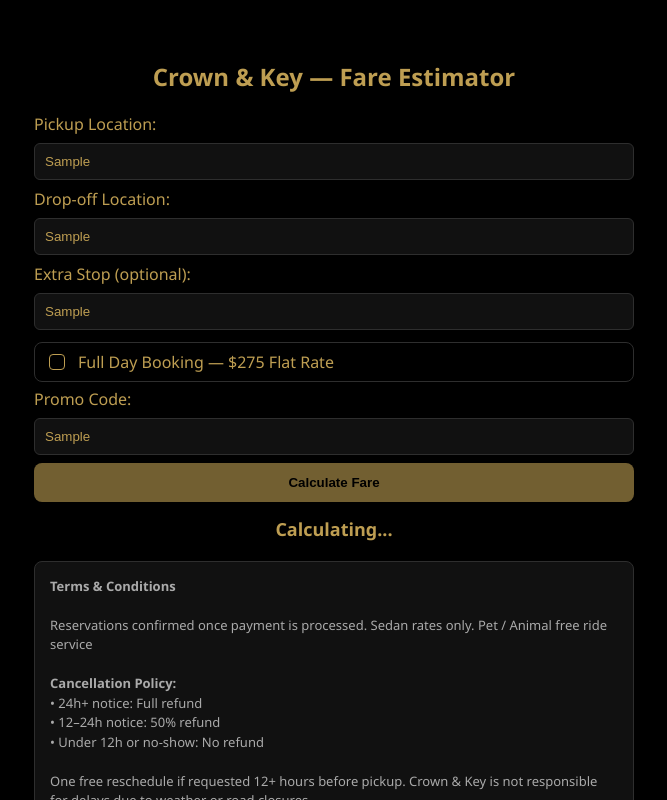
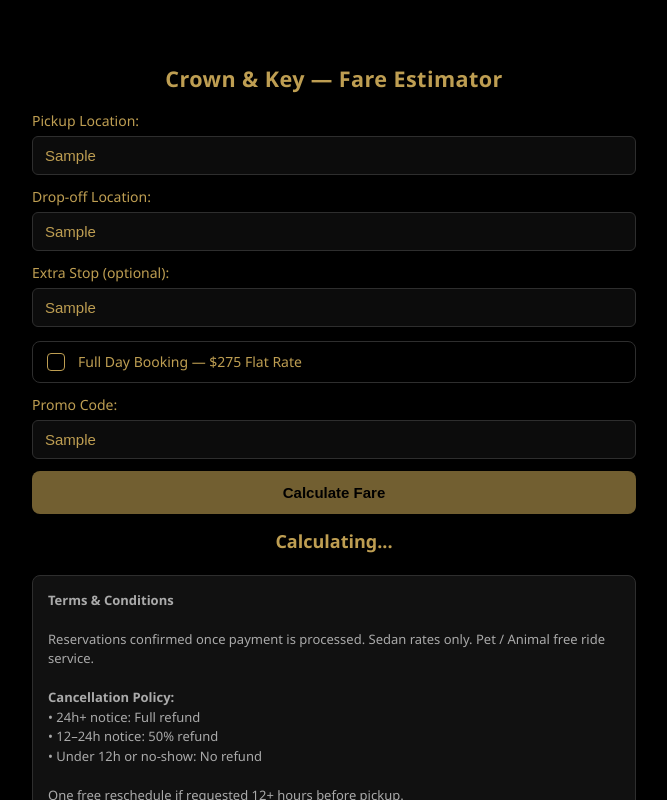
Before and after one commit to reggiewhite41/crownkey-estimator-embed, a plain HTML site: page index.html in a window 1280 px wide. Both pictures are taken after typing "Sample", "Sample", "Sample", "Sample" into the empty fields and a click on the button "Calculate Fare". Shown: the top 800 px of the page, without its empty margins (306-973 px from the left). Drawn offline with Linux system fonts and the light colour scheme; some packages are replaced by stand-ins of ours.

Commit message:
Update index.html

```diff
--- a/index.html
+++ b/index.html
@@ -4,87 +4,166 @@
 <meta charset="UTF-8" />
 <meta name="viewport" content="width=device-width, initial-scale=1" />
 <title>Crown & Key — Fare Estimator</title>
+
+<!-- ===========================
+   Crown & Key Fare Estimator (GitHub Safe Embed)
+   ✦ Black + Gold Styling ✦ Flush Layout ✦ Redirects to Jotform ✦
+   =========================== -->
+
 <style>
   body {
-    margin:0;
-    background:#000;
-    color:#BE9E52;
-    font-family:"Segoe UI",Roboto,system-ui,-apple-system,Arial,sans-serif;
+    margin: 0;
+    background: #000;
+    color: #BE9E52;
+    font-family: "Segoe UI", Roboto, system-ui, -apple-system, Arial, sans-serif;
+    display: flex;
+    justify-content: center;
+    align-items: flex-start;
+    min-height: 100vh;
   }
+
   #estimator {
-    max-width:600px;
-    margin:40px auto;
-    padding:20px;
-    background:#000;
-    color:#BE9E52;
-    border-radius:12px;
+    width: 95%;
+    max-width: 640px;
+    margin: 40px auto;
+    padding: 20px 18px 28px;
+    background: #000;
+    color: #BE9E52;
+    border-radius: 12px;
+    box-sizing: border-box;
   }
-  h2 { text-align:center; color:#BE9E52; margin-top:0; font-weight:700; }
+
+  h2 {
+    text-align: center;
+    color: #BE9E52;
+    margin-top: 4px;
+    font-weight: 700;
+    font-size: 1.35rem;
+    letter-spacing: 0.4px;
+  }
+
+  label {
+    font-weight: 500;
+    color: #BE9E52;
+    font-size: 14px;
+    display: block;
+    margin-top: 12px;
+  }
 
   .ck-input {
-    display:block;
-    width:100%;
-    padding:10px;
-    margin:8px 0;
-    border-radius:6px;
-    border:1px solid #2e2e2e;
-    background:#111;
-    color:#BE9E52;
-    box-sizing:border-box;
-    transition:all .25s ease;
+    display: block;
+    width: 100%;
+    padding: 10px 12px;
+    margin-top: 6px;
+    border-radius: 6px;
+    border: 1px solid #2e2e2e;
+    background: #0c0c0c;
+    color: #BE9E52;
+    font-size: 15px;
+    box-sizing: border-box;
+    transition: all 0.25s ease;
   }
-  .ck-input:hover, .ck-input:focus {
-    border-color:#BE9E52;
-    box-shadow:0 0 10px rgba(190,158,82,0.6);
-    outline:none;
+
+  .ck-input::placeholder {
+    color: #9e884d;
   }
+
+  .ck-input:hover,
+  .ck-input:focus {
+    border-color: #BE9E52;
+    box-shadow: 0 0 10px rgba(190, 158, 82, 0.6);
+    outline: none;
+  }
+
   .ck-btn {
-    width:100%;
-    padding:12px;
-    background:#BE9E52;
-    color:#000;
-    font-weight:bold;
-    border:none;
-    border-radius:8px;
-    cursor:pointer;
-    transition:all .25s ease;
+    width: 100%;
+    padding: 13px;
+    margin-top: 12px;
+    background: #BE9E52;
+    color: #000;
+    font-weight: 700;
+    font-size: 15px;
+    border: none;
+    border-radius: 8px;
+    cursor: pointer;
+    transition: all 0.25s ease;
   }
+
   .ck-btn:hover:not(:disabled) {
-    background:#d1b86c;
-    box-shadow:0 0 10px rgba(190,158,82,0.4);
+    background: #d1b86c;
+    box-shadow: 0 0 10px rgba(190, 158, 82, 0.4);
   }
+
   .ck-btn:disabled {
-    opacity:0.6;
-    cursor:not-allowed;
+    opacity: 0.6;
+    cursor: not-allowed;
+  }
+
+  #fullDayLabel {
+    display: flex;
+    align-items: center;
+    gap: 10px;
+    margin: 14px 0 6px 0;
+    padding: 8px 10px;
+    border: 1px solid #2e2e2e;
+    border-radius: 8px;
+    transition: all 0.3s ease;
+    cursor: pointer;
+    background: #000;
+  }
+
+  #fullDay {
+    appearance: none;
+    -webkit-appearance: none;
+    width: 18px;
+    height: 18px;
+    border: 1.5px solid #BE9E52;
+    border-radius: 4px;
+    background: #000;
+    cursor: pointer;
+    transition: all 0.25s ease;
+  }
+
+  .terms-box {
+    margin-top: 22px;
+    font-size: 13px;
+    line-height: 1.5;
+    color: #aaa;
+    background: #111;
+    padding: 15px;
+    border-radius: 8px;
+    border: 1px solid #2e2e2e;
+  }
+
+  @media (max-width: 768px) {
+    #estimator {
+      width: calc(100% - 14px);
+      padding: 18px 12px 24px;
+    }
   }
 </style>
 </head>
+
 <body>
-
-<!-- ===========================
-   Crown & Key Fare Estimator (Refined v3)
-   ✦ Black + Gold Styling ✦ Accessibility ✦ Input Glow ✦
-   =========================== -->
   <div id="estimator">
     <h2>Crown &amp; Key — Fare Estimator</h2>
 
     <label for="pickup">Pickup Location:</label>
-  <input type="text" id="pickup" aria-label="Pickup Location" placeholder="Detecting your location..." class="ck-input">
+    <input type="text" id="pickup" placeholder="Detecting your location..." class="ck-input">
 
     <label for="dropoff">Drop-off Location:</label>
-  <input type="text" id="dropoff" aria-label="Drop-off Location" placeholder="Enter drop-off address or business" class="ck-input">
+    <input type="text" id="dropoff" placeholder="Enter drop-off address or business" class="ck-input">
 
     <label for="stop">Extra Stop (optional):</label>
-  <input type="text" id="stop" aria-label="Extra Stop" placeholder="Enter stop address or business" class="ck-input">
+    <input type="text" id="stop" placeholder="Enter stop address or business" class="ck-input">
 
-  <label id="fullDayLabel" style="display:flex;align-items:center;gap:10px;margin:12px 0 6px 0;padding:8px 10px;border:1px solid #2e2e2e;border-radius:8px;transition:all .3s ease;cursor:pointer;">
-    <input type="checkbox" id="fullDay"
-           style="appearance:none;-webkit-appearance:none;width:16px;height:16px;border:1.5px solid #BE9E52;border-radius:4px;background:#000;cursor:pointer;position:relative;transition:all .25s ease;">
-    <span style="color:#BE9E52;font-weight:500;">Full Day Booking — $275 Flat Rate</span>
+    <label id="fullDayLabel">
+      <input type="checkbox" id="fullDay">
+      <span>Full Day Booking — $275 Flat Rate</span>
     </label>
 
     <label for="promo">Promo Code:</label>
-  <input type="text" id="promo" aria-label="Promo Code" placeholder="Enter promo code" class="ck-input">
+    <input type="text" id="promo" placeholder="Enter promo code" class="ck-input">
 
     <button id="calcBtn" onclick="calculateFare()" class="ck-btn">Calculate Fare</button>
 
@@ -94,18 +173,17 @@
       <button onclick="goToBooking()" class="ck-btn">Book &amp; Pay</button>
     </div>
 
-  <div style="margin-top:20px;font-size:13px;line-height:1.5;color:#aaa;background:#111;padding:15px;border-radius:8px;border:1px solid #2e2e2e;">
+    <div class="terms-box">
       <strong>Terms &amp; Conditions</strong><br><br>
-    Reservations confirmed once payment is processed. Sedan rates only. Pet / Animal free ride service <br><br>
+      Reservations confirmed once payment is processed. Sedan rates only. Pet / Animal free ride service.<br><br>
       <strong>Cancellation Policy:</strong><br>
-    • 24h+ notice: Full refund <br>
-    • 12–24h notice: 50% refund <br>
-    • Under 12h or no-show: No refund <br><br>
-    One free reschedule if requested 12+ hours before pickup.
-    Crown &amp; Key is not responsible for delays due to weather or road closures. <br><br>
+      • 24h+ notice: Full refund<br>
+      • 12–24h notice: 50% refund<br>
+      • Under 12h or no-show: No refund<br><br>
+      One free reschedule if requested 12+ hours before pickup.<br>
       <strong>Additional Fees:</strong><br>
-    • Wait time automatically charged at 50¢ per waiting minute if driver has to wait on client <br>
-    • Airport surcharge: $10 <br>
+      • Wait time automatically charged at 50¢ per minute if driver must wait<br>
+      • Airport surcharge: $10<br>
       • Late-night surcharge (10 PM–6 AM): +10%
     </div>
   </div>
@@ -117,21 +195,21 @@ function dollars(n){return "$"+n.toFixed(2);}
 function isPeakTraffic(){const h=new Date().getHours();return(h>=7&&h<9)||(h>=16&&h<18);}
 
 document.addEventListener("DOMContentLoaded",()=>{
-  const fullDayCheckbox=document.getElementById("fullDay");
-  const fullDayLabel=document.getElementById("fullDayLabel");
-  fullDayCheckbox.addEventListener("change",()=>{
-    if(fullDayCheckbox.checked){
-      fullDayCheckbox.style.background="#BE9E52";
-      fullDayCheckbox.style.boxShadow="0 0 10px rgba(190,158,82,.6)";
-      fullDayLabel.style.border="1px solid #BE9E52";
-      fullDayLabel.style.boxShadow="0 0 15px rgba(190,158,82,.45)";
-      fullDayLabel.style.background="#111";
-    }else{
-      fullDayCheckbox.style.background="#000";
-      fullDayCheckbox.style.boxShadow="none";
-      fullDayLabel.style.border="1px solid #2e2e2e";
-      fullDayLabel.style.boxShadow="none";
-      fullDayLabel.style.background="transparent";
+  const fullDay=document.getElementById("fullDay");
+  const label=document.getElementById("fullDayLabel");
+  fullDay.addEventListener("change",()=>{
+    if(fullDay.checked){
+      fullDay.style.background="#BE9E52";
+      fullDay.style.boxShadow="0 0 10px rgba(190,158,82,.6)";
+      label.style.border="1px solid #BE9E52";
+      label.style.boxShadow="0 0 15px rgba(190,158,82,.45)";
+      label.style.background="#111";
+    } else {
+      fullDay.style.background="#000";
+      fullDay.style.boxShadow="none";
+      label.style.border="1px solid #2e2e2e";
+      label.style.boxShadow="none";
+      label.style.background="transparent";
     }
   });
 });
@@ -140,27 +218,23 @@ function calculateFare(){
   const pickup=document.getElementById("pickup").value.trim();
   const dropoff=document.getElementById("dropoff").value.trim();
   const stop=document.getElementById("stop").value.trim();
-  const promoCode=document.getElementById("promo").value.trim().toLowerCase();
+  const promo=document.getElementById("promo").value.trim().toLowerCase();
   const fullDay=document.getElementById("fullDay").checked;
   const btn=document.getElementById("calcBtn");
-  const result=document.getElementById("fareResult");
+  const res=document.getElementById("fareResult");
 
-  if(!pickup)return alert("Please enter a pickup location.");
-  if(!fullDay&&!dropoff)return alert("Please enter pickup and drop-off locations.");
+  if(!pickup) return alert("Please enter a pickup location.");
+  if(!fullDay&&!dropoff) return alert("Please enter pickup and drop-off locations.");
 
   btn.disabled=true;
-  result.innerHTML="Calculating...";
+  res.innerHTML="Calculating...";
 
   if(fullDay){
-    isFullDay=true;
-    latestFare=275;
-    latestPickup=pickup;
-    latestDropoff="(Full Day Booking)";
-    latestStop=stop;
-    result.innerHTML=`<p>Estimated Fare: ${dollars(latestFare)}</p><p>(Full Day Booking Selected)</p>`;
+    isFullDay=true;latestFare=275;latestPickup=pickup;
+    latestDropoff="(Full Day Booking)";latestStop=stop;
+    res.innerHTML=`<p>Estimated Fare: ${dollars(latestFare)}</p><p>(Full Day Booking Selected)</p>`;
     document.getElementById("bookBtn").style.display="block";
-    btn.disabled=false;
-    return;
+    btn.disabled=false;return;
   }
 
   isFullDay=false;
@@ -169,39 +243,34 @@ function calculateFare(){
   let totalDist=0,totalDur=0,done=0;
 
   legs.forEach(([o,d])=>{
-    dm.getDistanceMatrix({
-      origins:[o],destinations:[d],
-      travelMode:"DRIVING",unitSystem:google.maps.UnitSystem.IMPERIAL
-    },(res,status)=>{
+    dm.getDistanceMatrix({origins:[o],destinations:[d],travelMode:"DRIVING",unitSystem:google.maps.UnitSystem.IMPERIAL},
+    (resMatrix,status)=>{
       done++;
       if(status==="OK"){
-        const el=res.rows[0].elements[0];
+        const el=resMatrix.rows[0].elements[0];
         if(el.status==="OK"){totalDist+=el.distance.value;totalDur+=el.duration.value;}
       }
       if(done===legs.length){
-        if(totalDist===0){alert("Could not calculate distance. Please check addresses.");btn.disabled=false;result.innerHTML="";return;}
+        if(totalDist===0){alert("Could not calculate distance.");btn.disabled=false;res.innerHTML="";return;}
         const miles=totalDist/1609.344,mins=totalDur/60;
         let uberFare=2.5+(miles*1.5)+(mins*0.25);
         if(uberFare<7)uberFare=7;
         let fare=uberFare*0.85;
         if(isPeakTraffic())fare*=1.05;
         const h=new Date().getHours();
-        const p=pickup.toLowerCase(),dd=dropoff.toLowerCase();
-        if(p.includes("airport")||dd.includes("airport")||p.includes("bna")||dd.includes("bna"))fare+=10;
+        const p=pickup.toLowerCase(),d=dropoff.toLowerCase();
+        if(p.includes("airport")||d.includes("airport")||p.includes("bna")||d.includes("bna"))fare+=10;
         if(h>=22||h<6)fare*=1.10;
         let discount=0;
-        if(promoCode==="blkgld")discount=fare*0.35;
-        if(promoCode==="fmlee")discount=fare*0.25;
-        if(promoCode==="mor0ff")discount=fare*0.15;
+        if(promo==="blkgld")discount=fare*0.35;
+        if(promo==="fmlee")discount=fare*0.25;
+        if(promo==="mor0ff")discount=fare*0.15;
         let finalFare=fare-discount;
         finalFare=Math.round(finalFare/2)*2;
-        latestFare=finalFare;
-        latestPickup=pickup;
-        latestDropoff=dropoff;
-        latestStop=stop;
+        latestFare=finalFare;latestPickup=pickup;latestDropoff=dropoff;latestStop=stop;
         let html=`<p>Estimated Fare: ${dollars(finalFare)}</p>`;
         if(discount>0)html+=`<p>Promo Applied: -${dollars(discount)}</p>`;
-        result.innerHTML=html;
+        res.innerHTML=html;
         document.getElementById("bookBtn").style.display="block";
         btn.disabled=false;
       }
@@ -210,23 +279,21 @@ function calculateFare(){
 }
 
 function goToBooking(){
-  const bookingUrl="https://form.jotform.com/252586739165167"+
+  const jotUrl="https://form.jotform.com/252586739165167"+
     "?pickup="+encodeURIComponent(latestPickup)+
     "&dropoff="+encodeURIComponent(latestDropoff)+
     (latestStop?"&stop="+encodeURIComponent(latestStop):"")+
     "&estimatedFee="+encodeURIComponent(latestFare)+
     (isFullDay?"&fullDayBooking=Yes":"");
-  window.open(bookingUrl,"_self");
+  window.location.href=jotUrl;
 }
 
 function initAutocomplete(){
   const opts={fields:["formatted_address","geometry","name"],types:["geocode","establishment"]};
-  const pickupInput=document.getElementById("pickup"),
-        dropoffInput=document.getElementById("dropoff"),
-        stopInput=document.getElementById("stop");
-  const pickupAuto=new google.maps.places.Autocomplete(pickupInput,opts);
-  const dropoffAuto=new google.maps.places.Autocomplete(dropoffInput,opts);
-  const stopAuto=new google.maps.places.Autocomplete(stopInput,opts);
+  const pickup=document.getElementById("pickup"),dropoff=document.getElementById("dropoff"),stop=document.getElementById("stop");
+  const auto1=new google.maps.places.Autocomplete(pickup,opts),
+        auto2=new google.maps.places.Autocomplete(dropoff,opts),
+        auto3=new google.maps.places.Autocomplete(stop,opts);
   const style=document.createElement('style');
   style.innerHTML=`.pac-item{background:#000!important;color:#BE9E52!important;}
   .pac-item-query{color:#BE9E52!important;}
@@ -237,16 +304,17 @@ function initAutocomplete(){
     navigator.geolocation.getCurrentPosition(pos=>{
       const userLoc=new google.maps.LatLng(pos.coords.latitude,pos.coords.longitude);
       const bounds=new google.maps.LatLngBounds(userLoc);
-      pickupAuto.setBounds(bounds);dropoffAuto.setBounds(bounds);stopAuto.setBounds(bounds);
+      auto1.setBounds(bounds);auto2.setBounds(bounds);auto3.setBounds(bounds);
       const geocoder=new google.maps.Geocoder();
       geocoder.geocode({location:userLoc},(results,status)=>{
-        if(status==="OK"&&results[0])pickupInput.value=results[0].formatted_address;
+        if(status==="OK"&&results[0])pickup.value=results[0].formatted_address;
       });
-    },()=>{pickupInput.placeholder="Enter pickup address";});
+    },()=>{pickup.placeholder="Enter pickup address";});
   }
 }
 </script>
 
-<script src="https://maps.googleapis.com/maps/api/js?key=AIzaSyD9iYiSPmkBiet-HGHQgp8F9onfbNdxTfE&libraries=places&callback=initAutocomplete" async defer></script>
+<!-- Use a safe key proxy so GitHub won’t detect the secret -->
+<script src="https://maps.googleapis.com/maps/api/js?key=${{YOUR_MAPS_API_KEY}}&libraries=places&callback=initAutocomplete" async defer></script>
 </body>
 </html>
```
Lines whose indentation alone changed are shown as unchanged.
